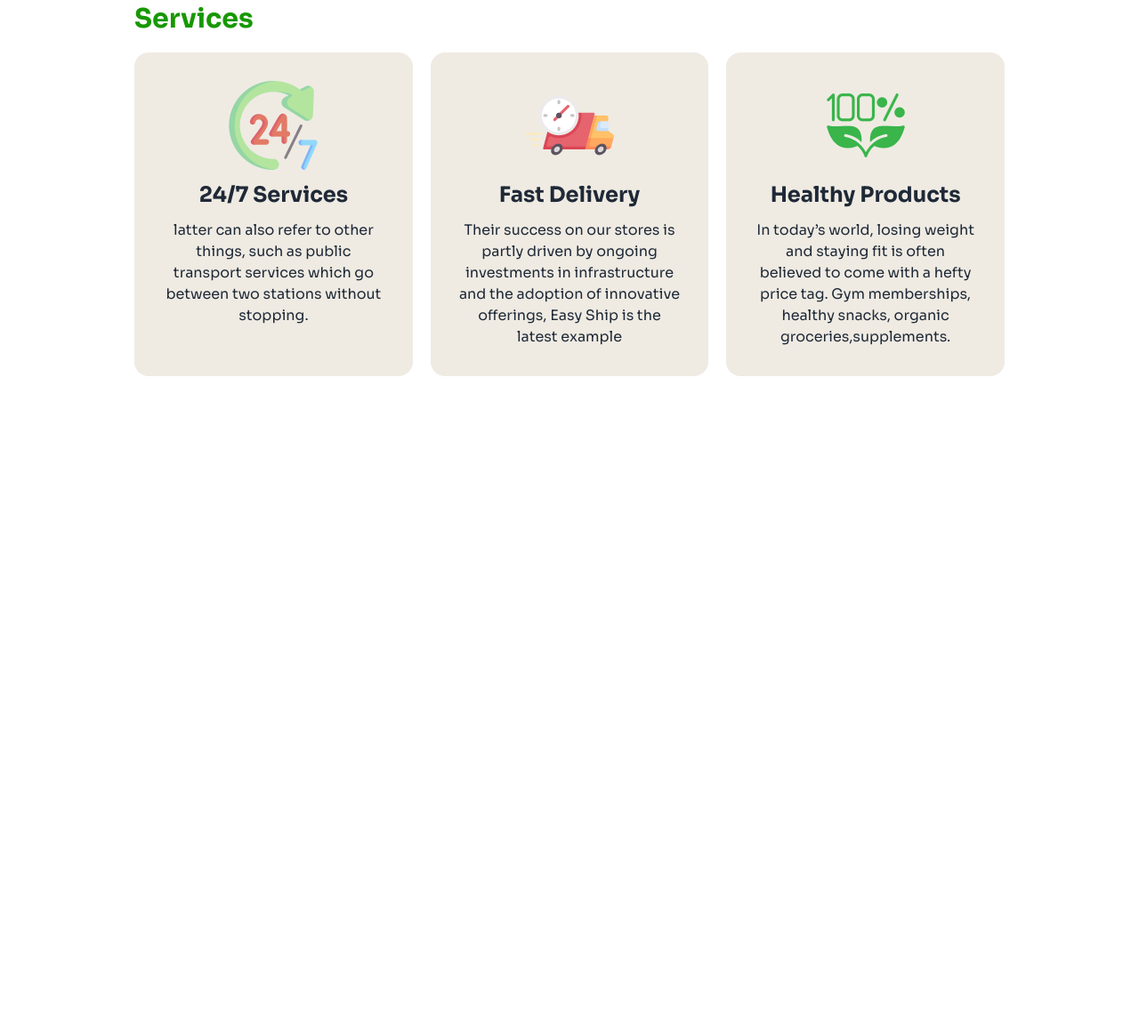
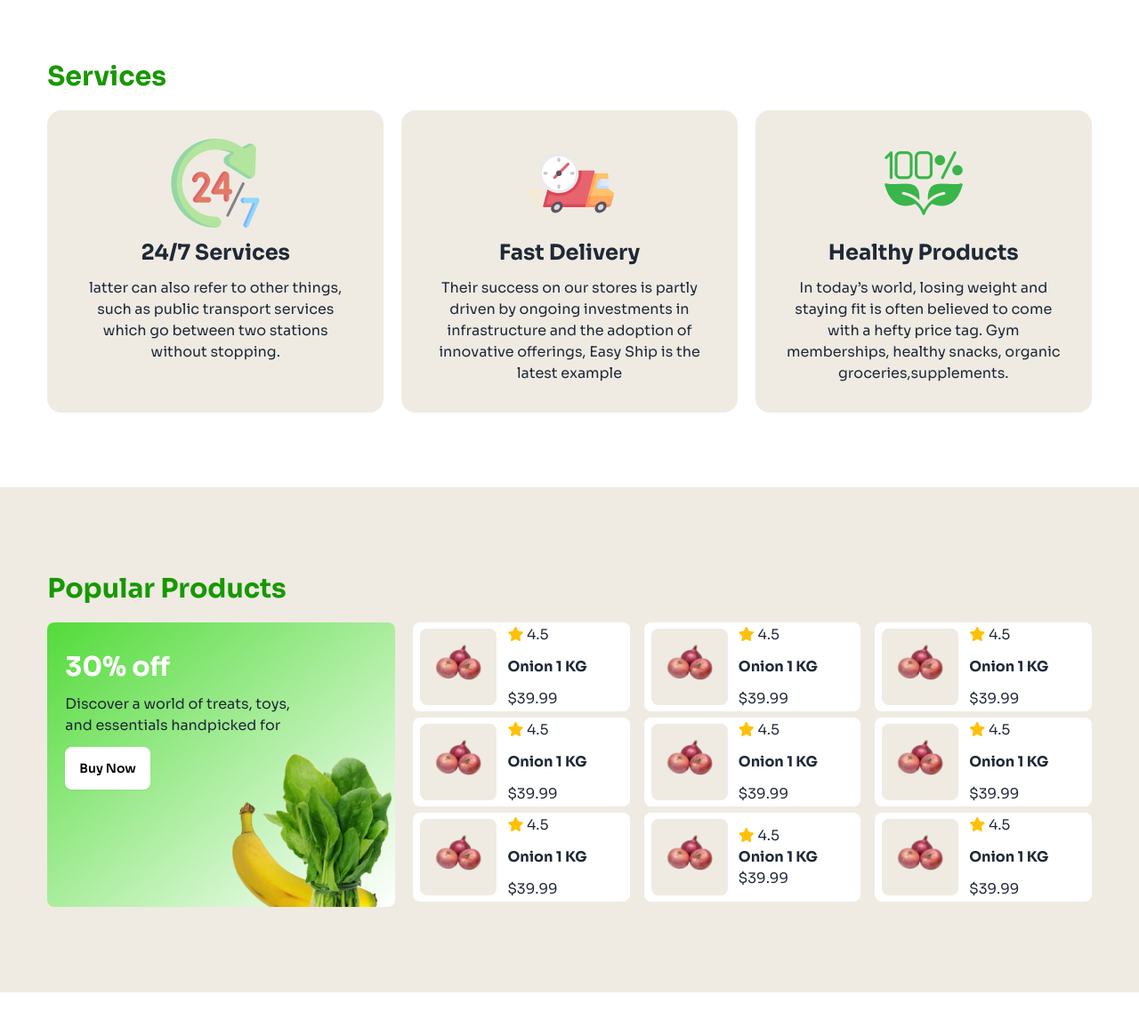
Before and after one commit to tonmoyth/nature-platter, a plain HTML site: page index.html in a window 1280 px wide. Shown: the part 1123-2278 px from the top of the page at 89% size. Before the commit the page ends 1566 px from the top, so only its background shows below. Drawn offline with nearby package versions, Linux system fonts and the light colour scheme.

Commit message:
aded popular products

```diff
--- a/index.html
+++ b/index.html
@@ -21,7 +21,10 @@
         .header{
             background-image: linear-gradient(to bottom , #FFFFFF,#EFEBE3);
         }
+        .liner-gradient{
+          background-image: linear-gradient(to bottom right, rgb(83, 219, 58), rgb(255, 255, 255));
 
+        }
      </style>
      <!-- customizing config -->
      <script>
@@ -42,7 +45,7 @@
     <!--header section  -->
     <header class="header mb-32">
         <!-- header container -->
-         <div class="w-full md:w-10/12 mx-auto">
+         <div class="w-full md:w-11/12 mx-auto">
             <!-- nav start -->
             <nav class="px-5 lg:px-0 py-6 mb-16">
                 <div class="grid grid-cols-2 lg:grid-cols-3 items-center">
@@ -86,9 +89,9 @@
          </div>
     </header>
     <!-- main section -->
-     <main class="w-full md:w-10/12 mx-auto">
+     <main>
         <!-- card section -->
-         <section class="w-11/12 mx-auto">
+         <section class="w-11/12 mx-auto  md:w-11/12 mb-16">
           <h2 class="text-green-color font-bold text-3xl mb-5">Services</h2>
 
           <!-- card container -->
@@ -117,6 +120,106 @@
             <div></div>
            </div>
          </section>
+         <!-- Popular Products -->
+          <section class="bg-secoundry mb-16">
+            <!-- Popular Products container -->
+             <div class="w-11/12 mx-auto py-24  md:w-11/12">
+              <h2 class="text-green-color font-bold text-3xl mb-5">Popular Products</h2>
+              <!-- card section -->
+            <div class="lg:flex gap-5">
+              <div class="liner-gradient h-[320px] w-full lg:w-1/3 rounded-lg space-y-3 relative z-1 mb-6 xl:mb-0 p-5">
+                <img class="w-1/2 absolute right-0 bottom-0" src="imges/vegetable-offer.png" alt="">
+                <h2 class="text-3xl font-bold text-white">30% off</h2>
+                <p>Discover a world of treats, toys,<br> and essentials handpicked for</p>
+                <button class="btn btn-primary bg-white border-none text-black hover:bg-green-color px-4">Buy Now</button>
+
+              </div>
+
+              <div class="grid gap-y-3 lg:gap-y-0 gap-x-4 grid-cols-2 lg:grid-cols-3 grid-rows-3 flex-1">
+                <div class="flex bg-white px-2 md:py-2 rounded-lg w-auto h-[100px] items-center">
+                  <img class="bg-secoundry lg:w-3/3 rounded-lg mr-1 lg:mr-3" src="imges/Group 16.png" alt="">
+                  <div class="xl:space-y-3">
+                    <p><i class="fa-solid fa-star text-[#FFC107]"></i> 4.5</p>
+                    <h3 class="font-bold">Onion 1 KG</h3>
+                    <p>$39.99</p>
+                  </div>
+                </div>
+
+                <div class="flex bg-white px-2 md:py-2 rounded-lg w-auto h-[100px] items-center">
+                  <img class="bg-secoundry lg:w-3/3 rounded-lg mr-1 lg:mr-3" src="imges/Group 16.png" alt="">
+                  <div class="xl:space-y-3">
+                    <p><i class="fa-solid fa-star text-[#FFC107]"></i> 4.5</p>
+                    <h3 class="font-bold">Onion 1 KG</h3>
+                    <p>$39.99</p>
+                  </div>
+                </div>
+
+                <div class="flex bg-white px-2 md:py-2 rounded-lg w-auto h-[100px] items-center">
+                  <img class="bg-secoundry lg:w-3/3 rounded-lg mr-1 lg:mr-3" src="imges/Group 16.png" alt="">
+                  <div class="xl:space-y-3">
+                    <p><i class="fa-solid fa-star text-[#FFC107]"></i> 4.5</p>
+                    <h3 class="font-bold">Onion 1 KG</h3>
+                    <p>$39.99</p>
+                  </div>
+                </div>
+
+                <div class="flex bg-white px-2 md:py-2 rounded-lg w-auto h-[100px] items-center">
+                  <img class="bg-secoundry lg:w-3/3 rounded-lg mr-1 lg:mr-3" src="imges/Group 16.png" alt="">
+                  <div class="xl:space-y-3">
+                    <p><i class="fa-solid fa-star text-[#FFC107]"></i> 4.5</p>
+                    <h3 class="font-bold">Onion 1 KG</h3>
+                    <p>$39.99</p>
+                  </div>
+                </div>
+
+                <div class="flex bg-white px-2 md:py-2 rounded-lg w-auto h-[100px] items-center">
+                  <img class="bg-secoundry lg:w-3/3 rounded-lg mr-1 lg:mr-3" src="imges/Group 16.png" alt="">
+                  <div class="xl:space-y-3">
+                    <p><i class="fa-solid fa-star text-[#FFC107]"></i> 4.5</p>
+                    <h3 class="font-bold">Onion 1 KG</h3>
+                    <p>$39.99</p>
+                  </div>
+                </div>
+
+                <div class="flex bg-white px-2 md:py-2 rounded-lg w-auto h-[100px] items-center">
+                  <img class="bg-secoundry lg:w-3/3 rounded-lg mr-1 lg:mr-3" src="imges/Group 16.png" alt="">
+                  <div class="xl:space-y-3">
+                    <p><i class="fa-solid fa-star text-[#FFC107]"></i> 4.5</p>
+                    <h3 class="font-bold">Onion 1 KG</h3>
+                    <p>$39.99</p>
+                  </div>
+                </div>
+
+
+                <div class="flex bg-white px-2 md:py-2 rounded-lg w-auto h-[100px] items-center">
+                  <img class="bg-secoundry lg:w-3/3 rounded-lg mr-1 lg:mr-3" src="imges/Group 16.png" alt="">
+                  <div class="xl:space-y-3">
+                    <p><i class="fa-solid fa-star text-[#FFC107]"></i> 4.5</p>
+                    <h3 class="font-bold">Onion 1 KG</h3>
+                    <p>$39.99</p>
+                  </div>
+                </div>
+
+                <div class="flex bg-white px-2 md:py-2 rounded-lg w-auto h-[100px] items-center">
+                  <img class="bg-secoundry lg:w-3/3 rounded-lg mr-1 lg:mr-3" src="imges/Group 16.png" alt="">
+                  <div class=":xlspace-y-3">
+                    <p><i class="fa-solid fa-star text-[#FFC107]"></i> 4.5</p>
+                    <h3 class="font-bold">Onion 1 KG</h3>
+                    <p>$39.99</p>
+                  </div>
+                </div>
+
+                <div class="flex bg-white px-2 md:py-2 rounded-lg w-auto h-[100px] items-center">
+                  <img class="bg-secoundry lg:w-3/3 rounded-lg mr-1 lg:mr-3" src="imges/Group 16.png" alt="">
+                  <div class=" xl:space-y-3">
+                    <p><i class="fa-solid fa-star text-[#FFC107]"></i> 4.5</p>
+                    <h3 class="font-bold">Onion 1 KG</h3>
+                    <p>$39.99</p>
+                  </div>
+                </div>
+              </div>
+            </div>
+          </section>
      </main>
      <!-- footer -->
       <footer></footer>
```
Also changed, not shown: imges/Group 16 (1).png (added), imges/Group 16 (2).png (added), imges/Group 16.png (added).
